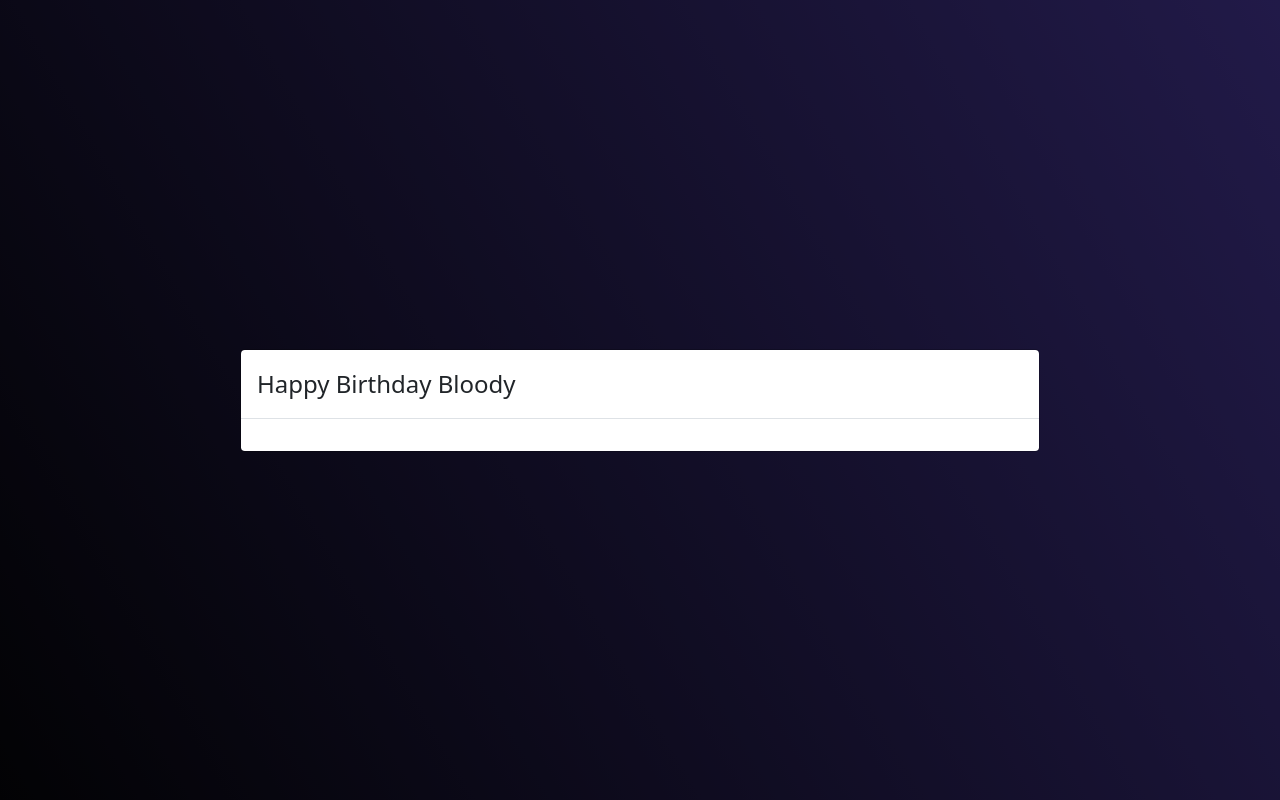
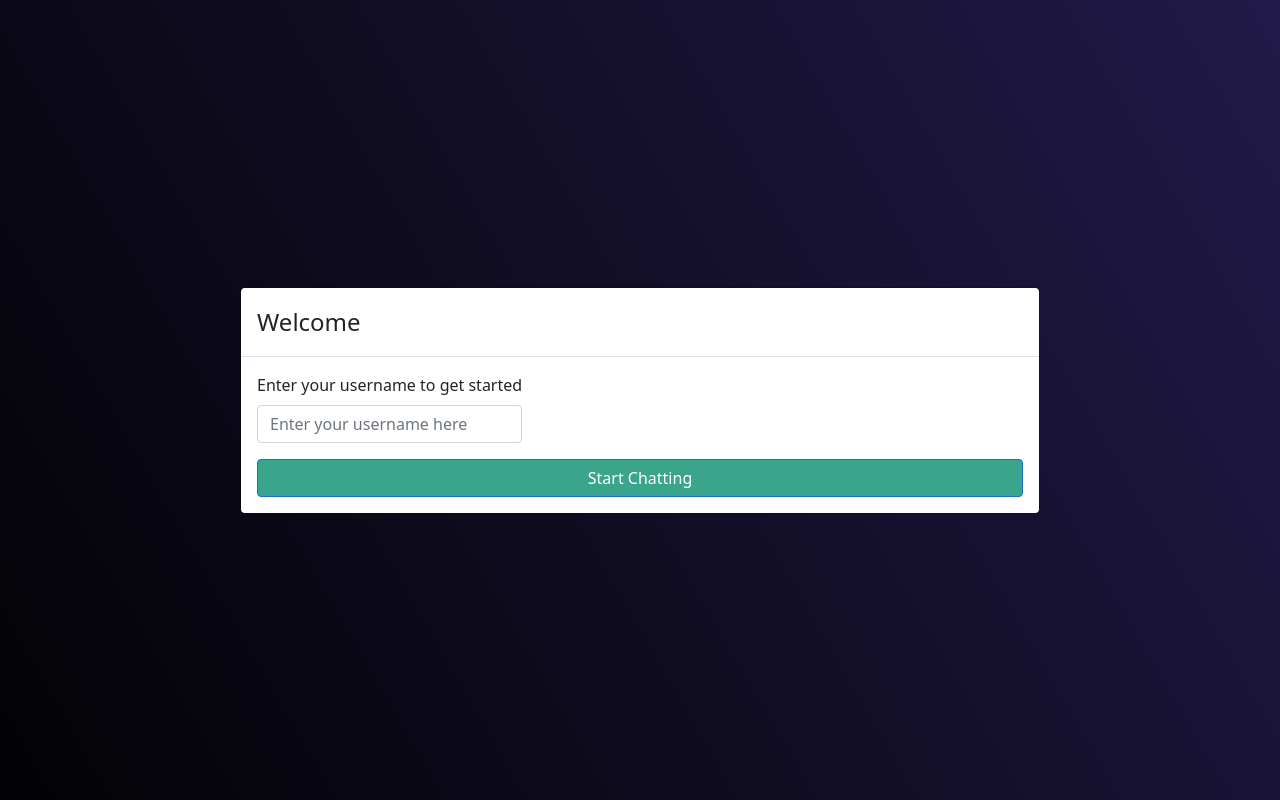
Before and after one commit to Y-Tarun/socket-io-chat, a React (Create React App) app in the folder chat-app/: page / in a window 1280 px wide. Built offline with nearby package versions, Linux system fonts and the light colour scheme; no server answers.

Commit message:
change the landing page

```diff
--- a/chat-app/src/components/MyVerticallyCenteredModal.jsx
+++ b/chat-app/src/components/MyVerticallyCenteredModal.jsx
@@ -30,12 +30,12 @@ export default function MyVerticallyCenteredModal() {
     >
       <Modal.Header >
         <Modal.Title id="contained-modal-title-vcenter">
-          Happy Birthday Bloody
+          Welcome
         </Modal.Title>
       </Modal.Header>
       <Modal.Body>
 
-        {/* <Form noValidate validated={validated} onSubmit={(e)=>{onSubmitHandler(e)}} >
+       <Form noValidate validated={validated} onSubmit={(e)=>{onSubmitHandler(e)}} >
         <InputGroup hasValidation>
           <Form.Group className="mb-3 " controlId="formBasicEmail">
               <Form.Label>Enter your username to get started</Form.Label>
@@ -53,7 +53,7 @@ export default function MyVerticallyCenteredModal() {
             </InputGroup>
 
               <Button type='submit'>Start Chatting</Button>
-</Form> */}
+</Form>
 
       </Modal.Body>
     </Modal>
```
